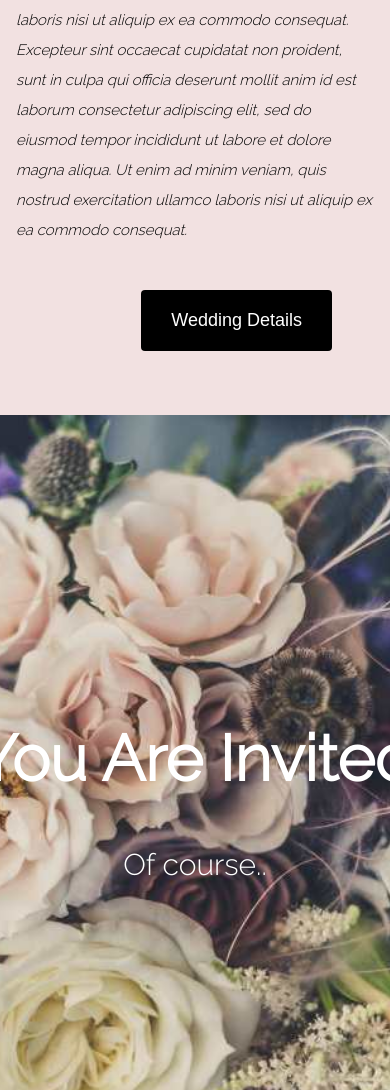
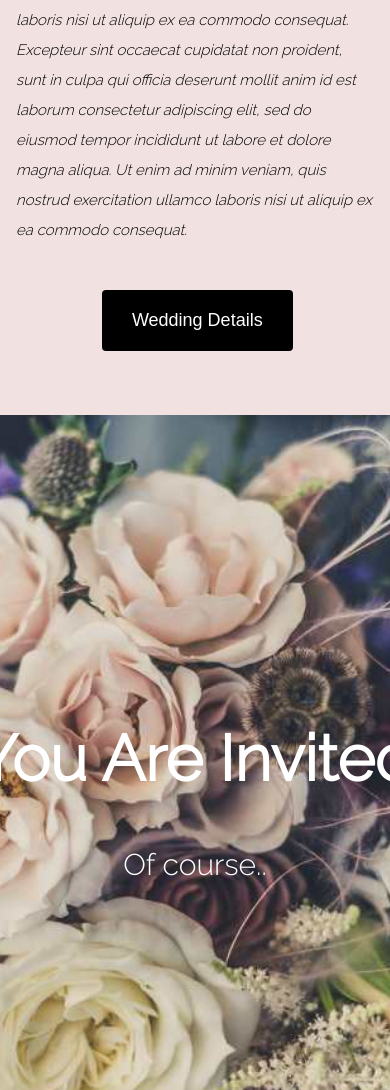
Before and after one commit to frckbrice/wedding-template-2023, a plain HTML site: page index.html in a window 390 px wide. Shown: the part 1370-2460 px from the top of the page. Drawn offline with Linux system fonts and the light colour scheme.

Commit message:
centralise button on mobile

```diff
--- a/assets/styles/styles.css
+++ b/assets/styles/styles.css
@@ -331,7 +331,8 @@ a.navbar-hover-black {
   }
 
   .btndetail {
-    margin-left: 35%;
+    width: auto;
+    margin-left: 24%;
   }
 
   .navbar-btn {
```
